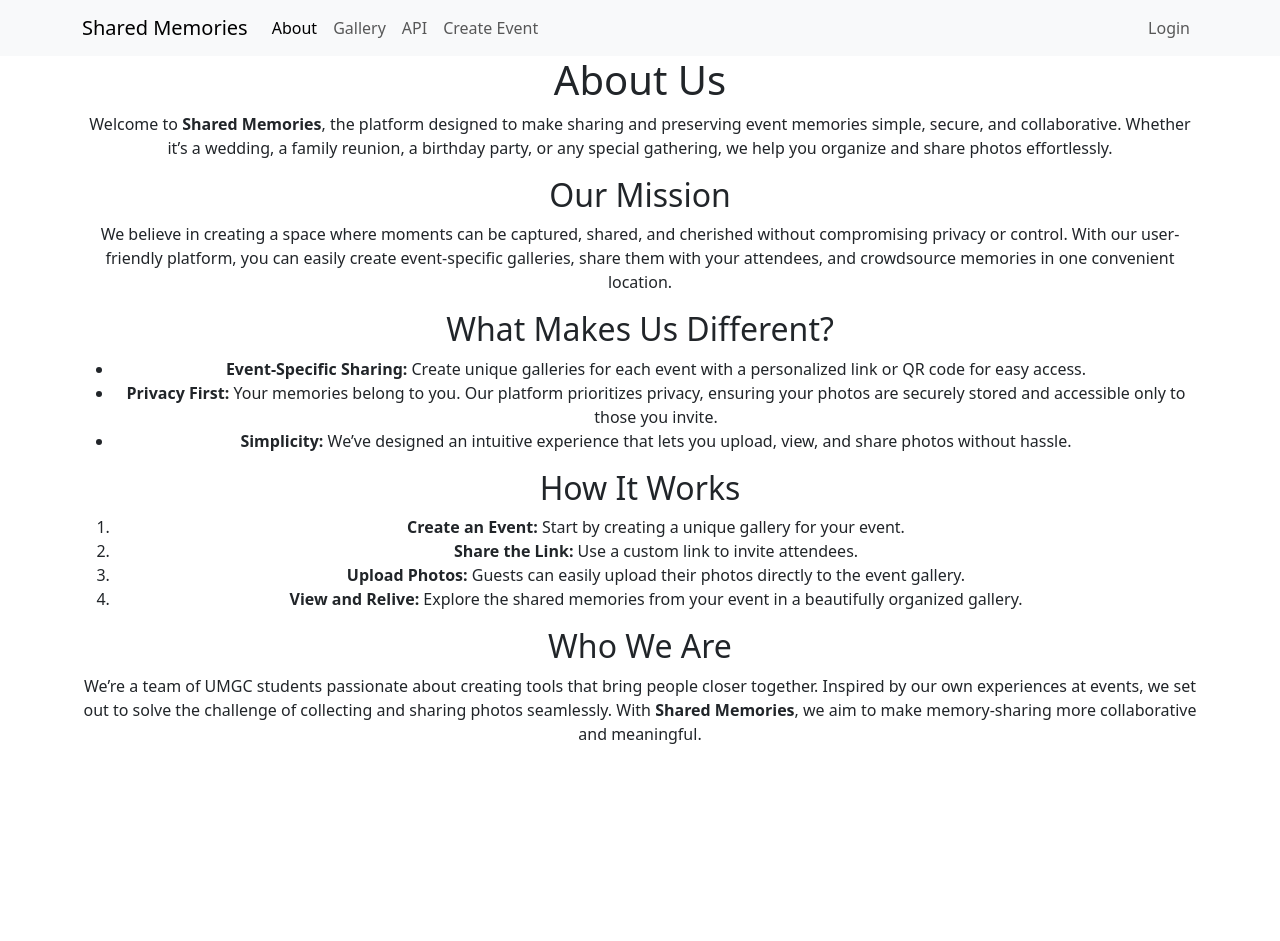
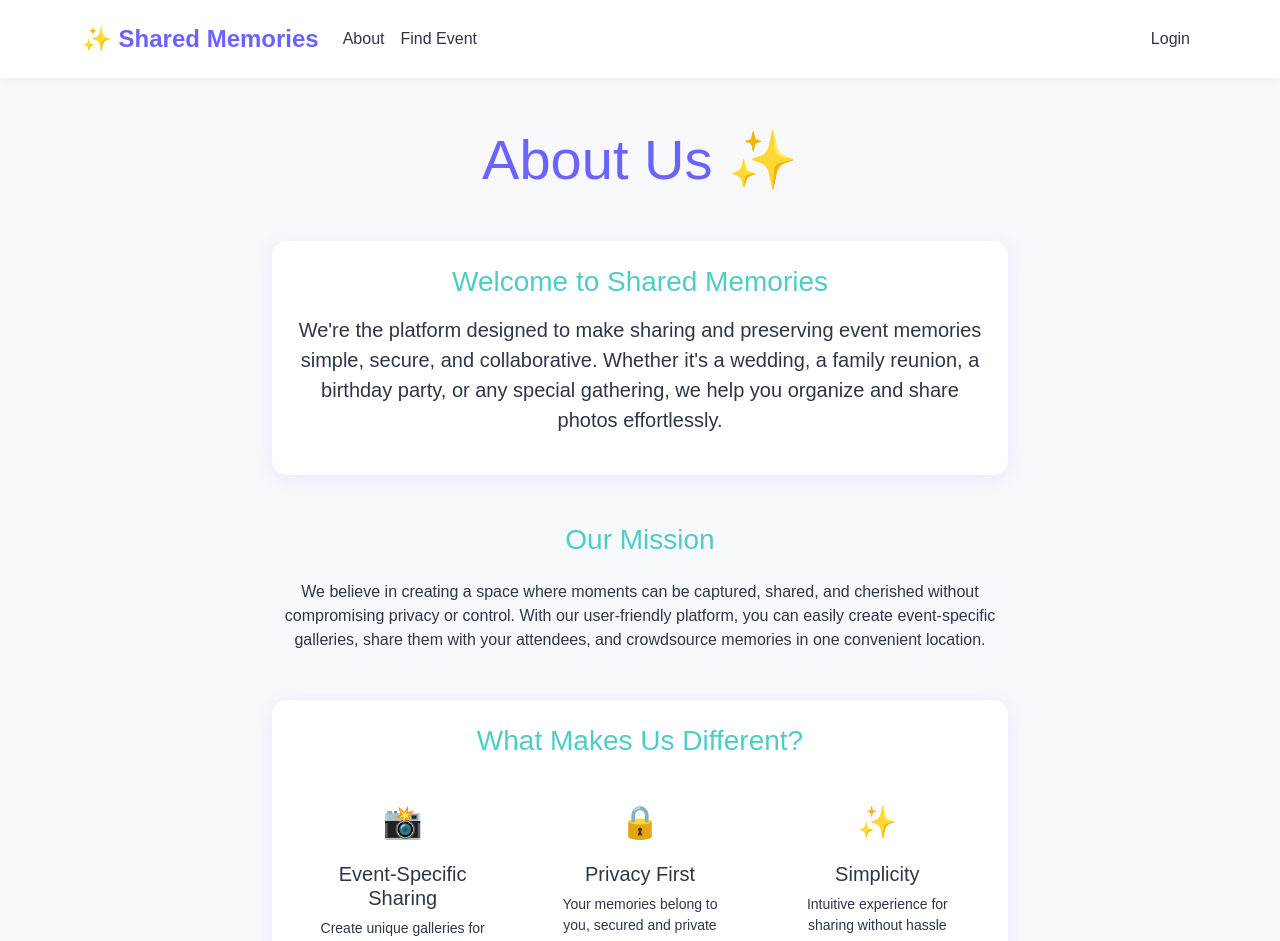
Before and after one commit to Shared-Memories-Capstone/Shared_Memories, a React (Vite) app in the folder frontend/: page /about in a window 1280 px wide. Shown: the top 941 px of the page. Before the commit the page ends 800 px from the top, so only its background shows below. Built offline with nearby package versions, Linux system fonts and the light colour scheme.

Commit message:
setting theme and ui design updates

```diff
--- a/frontend/src/App.jsx
+++ b/frontend/src/App.jsx
@@ -13,6 +13,7 @@
 import CreateEventForm from './components/CreateEventForm';
 import EventPage from './components/EventPage.jsx';
 import EventManager from './components/EventManager.jsx';
+import './styles/theme.css'
 
 function App() {
 
@@ -29,7 +30,10 @@
           <ProtectedRoute fallback={<AccessCodeCard />}>
             <EventManager />
           </ProtectedRoute>
-        }/>
+        } />
+        <Route path='/find-event' element={
+          <AccessCodeCard />
+        } />
         <Route path='/about' element={
             <About />
         } />
--- a/frontend/src/components/About.jsx
+++ b/frontend/src/components/About.jsx
@@ -1,45 +1,77 @@
-import React from 'react';
 import Container from 'react-bootstrap/Container';
+import { Row, Col } from 'react-bootstrap';
 
 // Basic About page
 function About() {
   return (
-    <Container className='about-page'>
-      <h1>About Us</h1>
-      <p>
-        Welcome to <strong>Shared Memories</strong>, the platform designed to make sharing and preserving event memories simple, secure, and collaborative. Whether it’s a wedding, a family reunion, a birthday party, or any special gathering, we help you organize and share photos effortlessly.
-      </p>
+    <Container className='about-page py-5'>
+      <Row className="justify-content-center">
+        <Col md={10} lg={8}>
+          <h1 className="display-4 text-center mb-5" style={{ color: 'var(--primary-color)' }}>
+            About Us ✨
+          </h1>
 
-      <h2>Our Mission</h2>
-      <p>
-        We believe in creating a space where moments can be captured, shared, and cherished without compromising privacy or control. With our user-friendly platform, you can easily create event-specific galleries, share them with your attendees, and crowdsource memories in one convenient location.
-      </p>
+          <div className="welcome-section mb-5 p-4" style={{
+            backgroundColor: 'white',
+            borderRadius: '15px',
+            boxShadow: 'var(--card-shadow)'
+          }}>
+            <h2 className="h3 mb-3" style={{ color: 'var(--secondary-color)' }}>Welcome to Shared Memories</h2>
+            <p className="lead">
+              We're the platform designed to make sharing and preserving event memories simple, secure, and collaborative. Whether it's a wedding, a family reunion, a birthday party, or any special gathering, we help you organize and share photos effortlessly.
+            </p>
+          </div>
 
-      <h2>What Makes Us Different?</h2>
-      <ul>
-        <li>
-          <strong>Event-Specific Sharing:</strong> Create unique galleries for each event with a personalized link or QR code for easy access.
-        </li>
-        <li>
-          <strong>Privacy First:</strong> Your memories belong to you. Our platform prioritizes privacy, ensuring your photos are securely stored and accessible only to those you invite.
-        </li>
-        <li>
-          <strong>Simplicity:</strong> We’ve designed an intuitive experience that lets you upload, view, and share photos without hassle.
-        </li>
-      </ul>
+          <div className="mission-section mb-5">
+            <h2 className="h3 mb-4" style={{ color: 'var(--secondary-color)' }}>Our Mission</h2>
+            <p>
+              We believe in creating a space where moments can be captured, shared, and cherished without compromising privacy or control. With our user-friendly platform, you can easily create event-specific galleries, share them with your attendees, and crowdsource memories in one convenient location.
+            </p>
+          </div>
 
-      <h2>How It Works</h2>
-      <ol>
-        <li><strong>Create an Event:</strong> Start by creating a unique gallery for your event.</li>
-        <li><strong>Share the Link:</strong> Use a custom link to invite attendees.</li>
-        <li><strong>Upload Photos:</strong> Guests can easily upload their photos directly to the event gallery.</li>
-        <li><strong>View and Relive:</strong> Explore the shared memories from your event in a beautifully organized gallery.</li>
-      </ol>
+          <div className="features-section mb-5 p-4" style={{
+            backgroundColor: 'white',
+            borderRadius: '15px',
+            boxShadow: 'var(--card-shadow)'
+          }}>
+            <h2 className="h3 mb-4" style={{ color: 'var(--secondary-color)' }}>What Makes Us Different?</h2>
+            <Row className="g-4">
+              <Col md={4}>
+                <div className="feature-item text-center p-3">
+                  <div className="feature-icon mb-3" style={{ color: 'var(--accent-color)', fontSize: '2rem' }}>📸</div>
+                  <h3 className="h5">Event-Specific Sharing</h3>
+                  <p className="small">Create unique galleries for each event with personalized access</p>
+                </div>
+              </Col>
+              <Col md={4}>
+                <div className="feature-item text-center p-3">
+                  <div className="feature-icon mb-3" style={{ color: 'var(--accent-color)', fontSize: '2rem' }}>🔒</div>
+                  <h3 className="h5">Privacy First</h3>
+                  <p className="small">Your memories belong to you, secured and private</p>
+                </div>
+              </Col>
+              <Col md={4}>
+                <div className="feature-item text-center p-3">
+                  <div className="feature-icon mb-3" style={{ color: 'var(--accent-color)', fontSize: '2rem' }}>✨</div>
+                  <h3 className="h5">Simplicity</h3>
+                  <p className="small">Intuitive experience for sharing without hassle</p>
+                </div>
+              </Col>
+            </Row>
+          </div>
 
-      <h2>Who We Are</h2>
-      <p>
-        We’re a team of UMGC students passionate about creating tools that bring people closer together. Inspired by our own experiences at events, we set out to solve the challenge of collecting and sharing photos seamlessly. With <strong>Shared Memories</strong>, we aim to make memory-sharing more collaborative and meaningful.
-      </p>
+          <div className="team-section p-4" style={{
+            backgroundColor: 'white',
+            borderRadius: '15px',
+            boxShadow: 'var(--card-shadow)'
+          }}>
+            <h2 className="h3 mb-4" style={{ color: 'var(--secondary-color)' }}>Who We Are</h2>
+            <p>
+              We're a team of UMGC students passionate about creating tools that bring people closer together. Inspired by our own experiences at events, we set out to solve the challenge of collecting and sharing photos seamlessly. With <strong>Shared Memories</strong>, we aim to make memory-sharing more collaborative and meaningful.
+            </p>
+          </div>
+        </Col>
+      </Row>
     </Container>
   );
 }
--- a/frontend/src/components/CreateEventForm.jsx
+++ b/frontend/src/components/CreateEventForm.jsx
@@ -118,7 +118,7 @@
             {showEventCreated ? <EventCreatedWithCode event={eventData} /> :
                 <Row className="justify-content-center mt-5">
                     <Col xs={12} md={6} lg={4}>
-                        <h2>{eventId ? `Edit ${eventData.event_title}` : 'Create New Event'}</h2>
+                        <h2 className="text-center mb-4" style={{ color: 'var(--primary-color)' }}>{eventId ? `Edit ${eventData.event_title}` : 'Create New Event'}</h2>
                         <Form onSubmit={handleSubmit}>
                             <Form.Group className="mb-3">
                                 <Form.Label htmlFor="event_title">Event Title</Form.Label>
--- a/frontend/src/components/Header.jsx
+++ b/frontend/src/components/Header.jsx
@@ -16,30 +16,26 @@
   };
 
   return (
-    <Navbar expand="lg" className="bg-body-tertiary">
+    <Navbar expand="lg" className="py-3">
       <Container data-cy="header-container">
         <Navbar.Brand as={NavLink} to='/'>
-          Shared Memories
+          ✨ Shared Memories
         </Navbar.Brand>
         <Navbar.Toggle aria-controls="basic-navbar-nav" />
         <Navbar.Collapse id="basic-navbar-nav">
           <Nav className="me-auto">
             <Nav.Link as={NavLink} to='/about' end>About</Nav.Link>
-            {/*this is a test to see if the event page work */}
-            {user ?
-              <Nav.Link as={NavLink} to='/event-manager' end>Event Manager</Nav.Link>
-            :
-              <Nav.Link as={NavLink} to='/event-page' end>Gallery</Nav.Link>
-            }
-            <Nav.Link as={NavLink} to='/api-doc' end>API</Nav.Link>
-            <Nav.Link as={NavLink} to="/create-event">
-              Create Event
-            </Nav.Link>
+            <Nav.Link as={NavLink} to='/find-event' end>Find Event</Nav.Link>
           </Nav>
           <Nav>
             {user ? (
               <>
-                <Nav.Link disabled>Welcome, {user.username}</Nav.Link>
+                <Nav.Link as={NavLink} to='/event-manager' end>Event Manager</Nav.Link>
+                <Nav.Link as={NavLink} to='/api-doc' end>API</Nav.Link>
+                <Nav.Link as={NavLink} to="/create-event">
+                  Create Event
+                </Nav.Link>
+                <Nav.Link disabled>👋 {user.username}</Nav.Link>
                 <Nav.Link onClick={handleLogout}>Logout</Nav.Link>
               </>
             ) : (
--- a/frontend/src/components/LoginForm.jsx
+++ b/frontend/src/components/LoginForm.jsx
@@ -23,7 +23,7 @@
     <Container>
       <Row className="justify-content-center mt-5">
         <Col xs={12} md={6} lg={4}>
-          <h1>Login</h1>
+          <h1 className='text-center mb-4' style={{ color: 'var(--primary-color)' }}>Login</h1>
           {error && <Alert variant="danger">{error}</Alert>}
           <Form className="mt-5" onSubmit={handleSubmit}>
             <Form.Group className="mb-3" controlId="formBasicUsername">
--- a/frontend/src/components/NewUser.jsx
+++ b/frontend/src/components/NewUser.jsx
@@ -35,7 +35,7 @@
     <Container>
       <Row className="justify-content-center mt-5">
         <Col xs={12} md={6} lg={4}>
-          <h1>Create Account</h1>
+          <h1 className='text-center mb-4' style={{ color: 'var(--primary-color)' }}>Create Account</h1>
           {error && <Alert variant="danger">{error}</Alert>}
           <Form className="mt-5" onSubmit={handleSubmit}>
             <Form.Group className="mb-3" controlId="formBasicEmail">
--- /dev/null
+++ b/frontend/src/styles/theme.css
@@ -0,0 +1,82 @@
+:root {
+  --primary-color: #6C63FF;    /* Fun purple */
+  --secondary-color: #4ECDC4;  /* Fresh mint */
+  --accent-color: #FF6B6B;     /* Coral */
+  --background-color: #F7F9FC; /* Light cool gray */
+  --text-color: #2D3748;       /* Dark slate */
+  --card-shadow: 0 4px 20px rgba(108, 99, 255, 0.1);
+}
+
+body {
+  background-color: var(--background-color);
+  color: var(--text-color);
+  font-family: 'Poppins', sans-serif;
+}
+
+.navbar {
+  background-color: white !important;
+  box-shadow: 0 2px 10px rgba(0,0,0,0.05);
+}
+
+.navbar-brand {
+  color: var(--primary-color) !important;
+  font-weight: 700;
+  font-size: 1.5rem;
+}
+
+.nav-link {
+  color: var(--text-color) !important;
+  font-weight: 500;
+  transition: color 0.2s ease;
+}
+
+.nav-link:hover {
+  color: var(--primary-color) !important;
+}
+
+.btn-primary {
+  background-color: var(--primary-color) !important;
+  border-color: var(--primary-color) !important;
+  border-radius: 25px;
+  padding: 0.5rem 1.5rem;
+  transition: transform 0.2s ease;
+}
+
+.btn-secondary {
+  background-color: var(--secondary-color) !important;
+  border-color: var(--secondary-color) !important;
+    border-radius: 25px;
+  padding: 0.5rem 1.5rem;
+  transition: transform 0.2s ease;
+}
+
+.btn-secondary:hover {
+  background-color: var(--secondary-color) !important;
+  border-color: var(--secondary-color) !important;
+}
+
+.btn-primary:hover {
+  transform: translateY(-2px);
+}
+
+.card {
+  border: none;
+  border-radius: 15px;
+  box-shadow: var(--card-shadow);
+  transition: transform 0.2s ease;
+}
+
+.card:hover {
+  transform: translateY(-5px);
+}
+
+.form-control {
+  border-radius: 10px;
+  border: 2px solid #E2E8F0;
+  padding: 0.75rem;
+}
+
+.form-control:focus {
+  border-color: var(--primary-color);
+  box-shadow: 0 0 0 0.2rem rgba(108, 99, 255, 0.25);
+}
```
Also changed, not shown: frontend/src/components/AccessCodeCard.jsx (+15 -8 lines), frontend/src/components/UploadPhotoForm.css (+31 -25 lines), frontend/src/components/UploadPhotoForm.jsx (+9 -3 lines).
